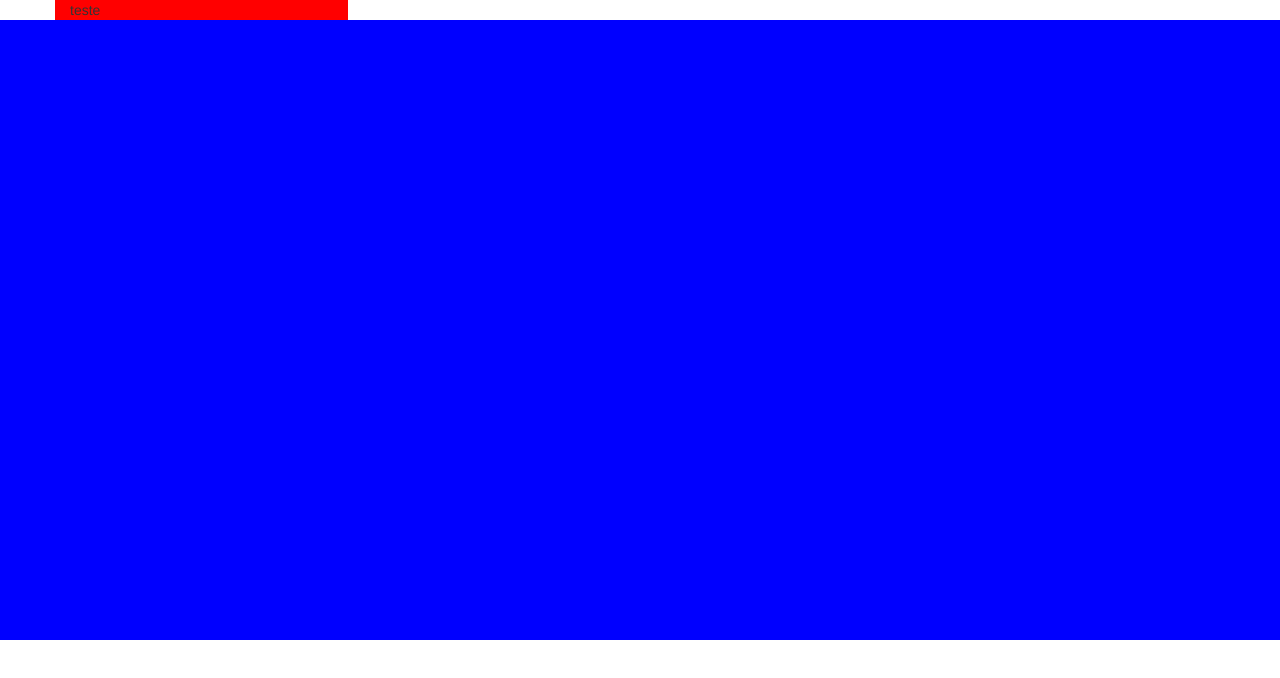
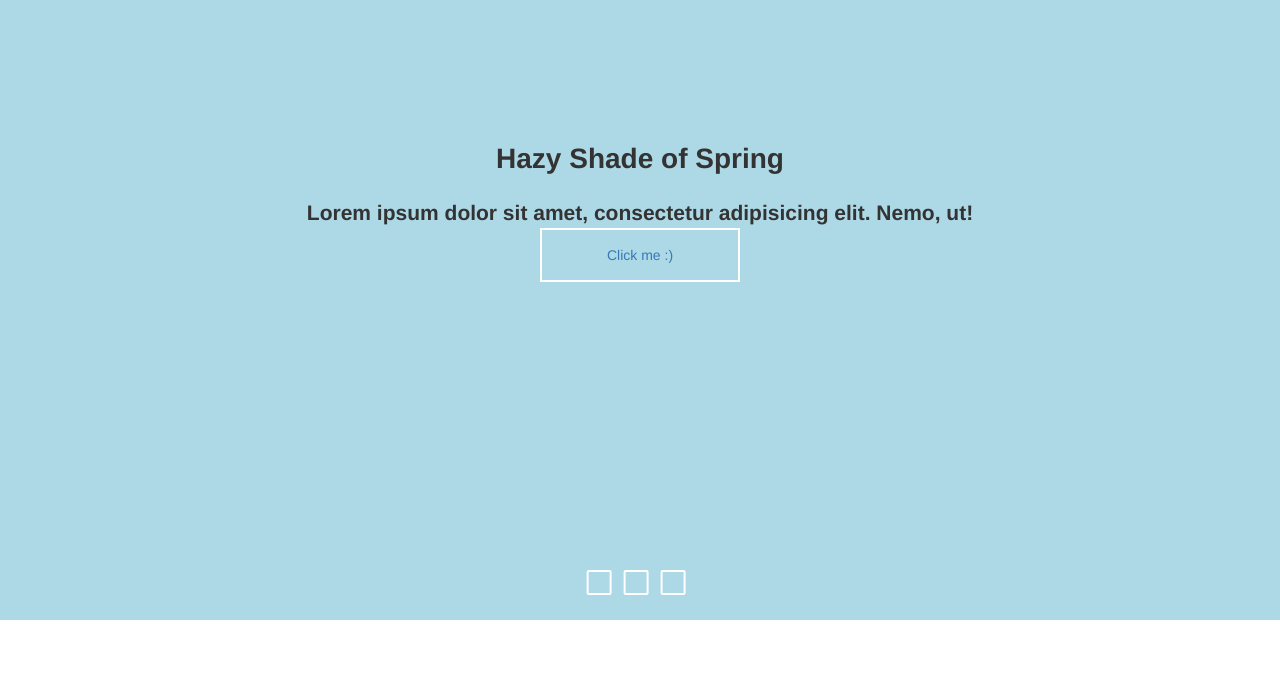
Before and after one commit to dargains/hazy-shade-of-spring, a plain HTML site: page index.html in a window 1280 px wide. Drawn offline with nearby package versions, Linux system fonts and the light colour scheme.

Commit message:
hero started

```diff
--- a/index.html
+++ b/index.html
@@ -8,7 +8,7 @@
     <meta name="description" content="Studio Tagus" />
     <meta name="robots" content="index, follow" />
     <meta name="revisit-after" content="1 month">
-    <title>Studio Tagus</title>
+    <title>Hazy Shade</title>
     <meta name="description" content="Studio Tagus - Web Development Studio based in Lisbon, PT." />
     <meta name="keywords" content="Studio, Tagus, Web, Development, html, css, javascript, jquery, template, wordpress, design" />
     <meta name="robots" content="index, follow" />
@@ -56,7 +56,7 @@
 
 <body class="single">
 
-    <header></header>
+<!--        <header></header>-->
     <section class="hero"></section>
     <section class="grid"></section>
     <section class="subscribe"></section>
--- a/modules/hero.html
+++ b/modules/hero.html
@@ -1,5 +1,48 @@
-<div class="container">
+<div class="container-fluid">
+    <div class="row text">
+        <div class="col-md-12">
+            <h1>Hazy Shade of Spring</h1>
+            <h2>Lorem ipsum dolor sit amet, consectetur adipisicing elit. Nemo, ut!</h2>
+
+                    <div class="div-btn">
+            <a href="#" class="btn-standard">Click me :)</a>
+        </div>
+        </div>
+    </div>
+
+    <!--
+        <ul class="nav-arrows">
+            <li class="">
+                <a href="#"><i class="fa fa-arrow-left"></i></a>
+            </li>
+            <li class="">
+                <a href="#"><i class="fa fa-arrow-right"></i></a>
+            </li>
+        </ul>
+-->
+
+
+<!--
     <div class="row">
+        <div class="div-btn">
+            <a href="#" class="btn-standard">Click me :)</a>
+        </div>
+    </div>
+-->
 
-    </div>
+
+
+    <ul class="nav-square">
+        <li>
+            <a href="#">1</a>
+        </li>
+        <li>
+            <a href="#">2</a>
+        </li>
+        <li>
+            <a href="#">3</a>
+        </li>
+    </ul>
+
+
 </div>
--- a/scss/layout/_layout.scss
+++ b/scss/layout/_layout.scss
@@ -3,7 +3,7 @@
     padding: 0;
     margin: 0;
     box-sizing: border-box;
-    position: relative;
+//    position: relative;
     list-style: none;
 }
 
--- a/scss/modules/_hero.scss
+++ b/scss/modules/_hero.scss
@@ -1,9 +1,88 @@
-.hero{
+.hero {
     height: 620px;
-    background: blue;
-    .container{
-        .row{
-
+    background: lightblue;
+    position: relative;
+    .container-fluid {
+        .row {
+            h1,
+            h2 {
+                text-align: center;
+            }
+            .div-btn {
+                width: 100%;
+                a.btn-standard {
+                    margin: 0 auto;
+                    display: block;
+                    text-align: center;
+                    width: 200px;
+                    line-height: 50px;
+                    border: 2px solid white;
+                }
+            }
         }
     }
 }
+
+.nav-square {
+    $size: 25px;
+    $border: ($size - ($size - 2));
+    position: absolute;
+    left: 50%;
+    transform: translateX(-50%);
+    bottom: 20px;
+    li {
+        display: inline-block;
+        margin-right: 8px;
+        a {
+            display: block;
+            width: $size;
+            height: $size;
+            border: $border solid #fff;
+            transition: all .3s;
+            border-radius: 2px;
+            overflow: hidden;
+            text-indent: 30px;
+            &:hover {
+                background: white;
+                border: $border solid #f8f8f8;
+            }
+        }
+    }
+}
+
+.text{
+    margin-top: 120px;
+}
+
+.nav-arrows {
+    $height: 60px;
+
+    li {
+        position: absolute;
+        height: $height;
+        width: 100%;
+        a {
+            position: absolute;
+            line-height: $height;
+            width: 20px;
+            text-align: center;
+
+            i {
+//                display: inline-block;
+//                width: 100%;
+            }
+        }
+        &:first-child {
+            a {
+                background: blue;
+                right: 0;
+            }
+        }
+        &:last-child {
+            a {
+                background: yellow;
+                left: 0;
+            }
+        }
+    }
+}
```
Also changed, not shown: css/main.css, scss/layout/_mixins.css (added), 2 other files.
